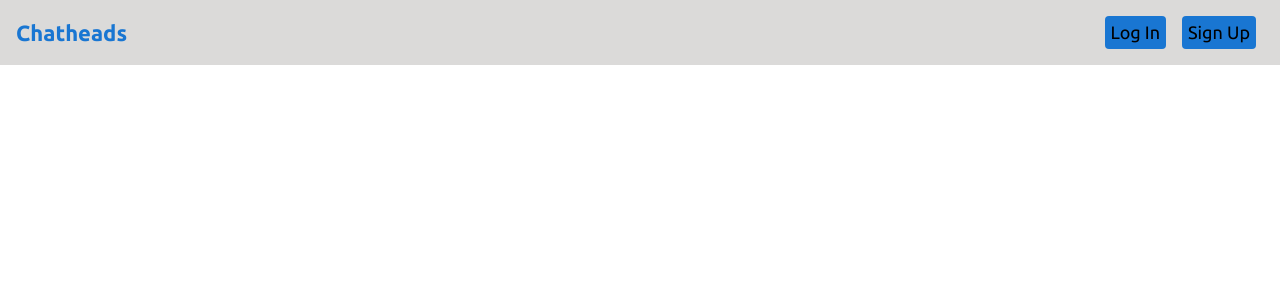
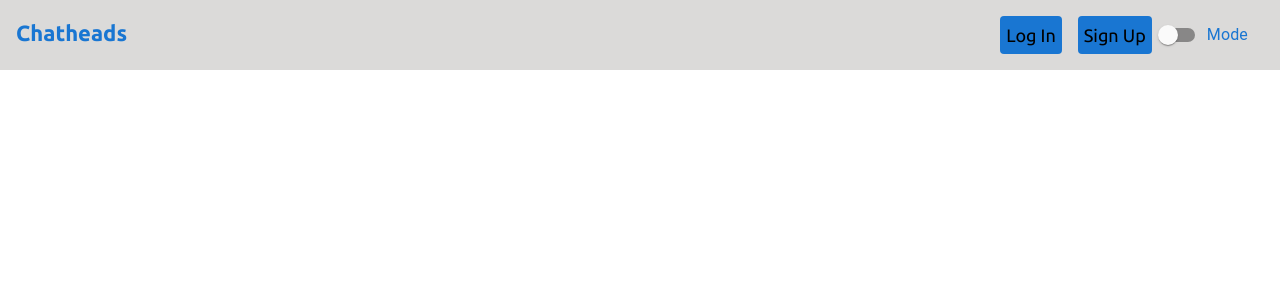
Before and after one commit to shreyash616/chatheads, a React (Create React App) app in the folder chatheads-ui/: page / in a window 1280 px wide. Shown: the top 300 px of the page. Built offline with nearby package versions, Linux system fonts and the light colour scheme.

Commit message:
added a switch with a label

```diff
--- a/chatheads-ui/src/common/components/navigation-bar/index.js
+++ b/chatheads-ui/src/common/components/navigation-bar/index.js
@@ -7,9 +7,11 @@ import {
     ActionButtons
 } from './styles'
 import styleVals from '../../styleVals/global'
+import Switch from '@material-ui/core/Switch';
+import FormGroup from '@material-ui/core/FormGroup';
+import FormControlLabel from '@material-ui/core/FormControlLabel';
 
 const AppNavbar = (props) => {
-
     return (
     <Navbar {...props}>
     <NavbarBrand {...props}>{props.title}</NavbarBrand>
@@ -21,6 +23,14 @@ const AppNavbar = (props) => {
           Sign Up
         </Button>
     </ActionButtons>
+    <FormGroup>
+    <FormControlLabel
+        control={
+          <Switch />
+        }
+        label="Mode"
+      />
+    </FormGroup>
     </Navbar>
     )
 }
```
